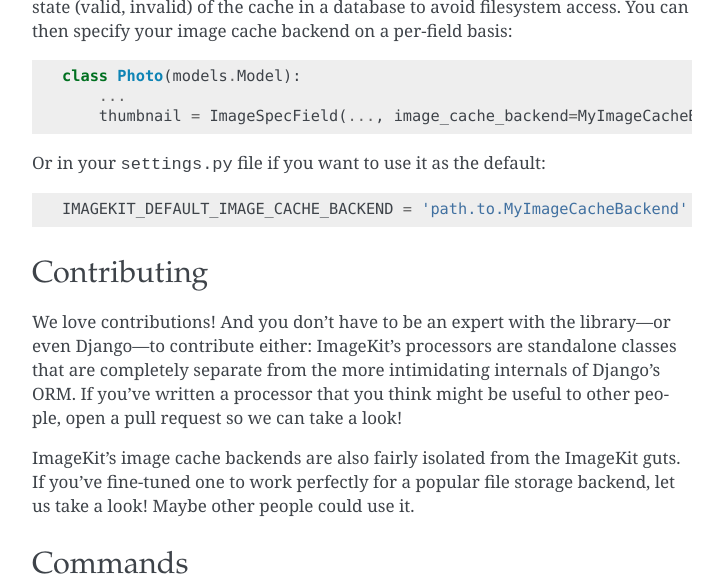
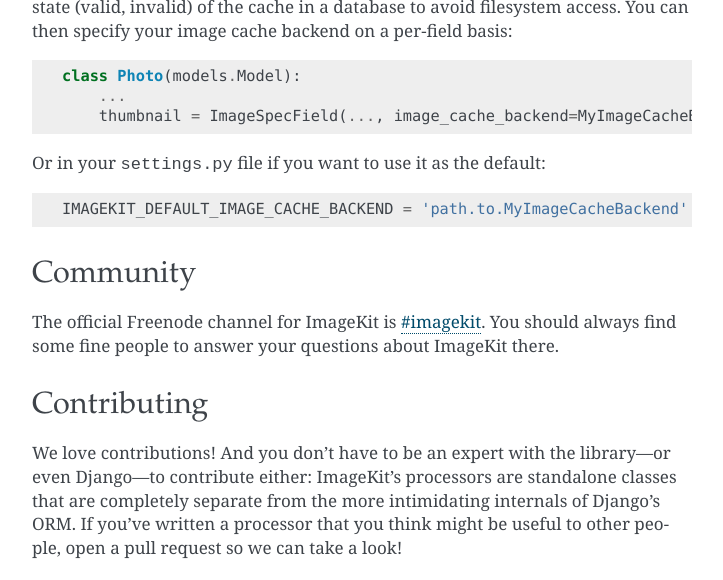
Before and after one commit to napster0125/django-image-process, a Sphinx documentation site: the page built from docs/index.rst, in a window 1280 px wide and 1400 px high, scrolled down 3186 px. Shown: the top 580 px of the window, without its empty margins (388-1111 px from the left). Built offline with Sphinx 7.4.7, drawn with Linux system fonts in a browser that asks for light colours; some of the changed text lies outside the part shown.

Commit message:
add irc channel to docs and README

```diff
--- a/README.rst
+++ b/README.rst
@@ -164,6 +164,12 @@ Or in your ``settings.py`` file if you want to use it as the default::
 
     IMAGEKIT_DEFAULT_IMAGE_CACHE_BACKEND = 'path.to.MyImageCacheBackend'
 
+Community
+---------
+
+The official Freenode channel for ImageKit is `#imagekit <irc://irc.freenode.net/imagekit>`_.
+You should always find some fine people to answer your questions
+about ImageKit there.
 
 Contributing
 ------------
--- a/docs/index.rst
+++ b/docs/index.rst
@@ -18,6 +18,14 @@ Authors
 .. include:: ../AUTHORS
 
 
+Community
+---------
+
+The official Freenode channel for ImageKit is `#imagekit <irc://irc.freenode.net/imagekit>`_.
+You should always find some fine people to answer your questions
+about ImageKit there.
+
+
 Digging Deeper
 --------------
 
```
